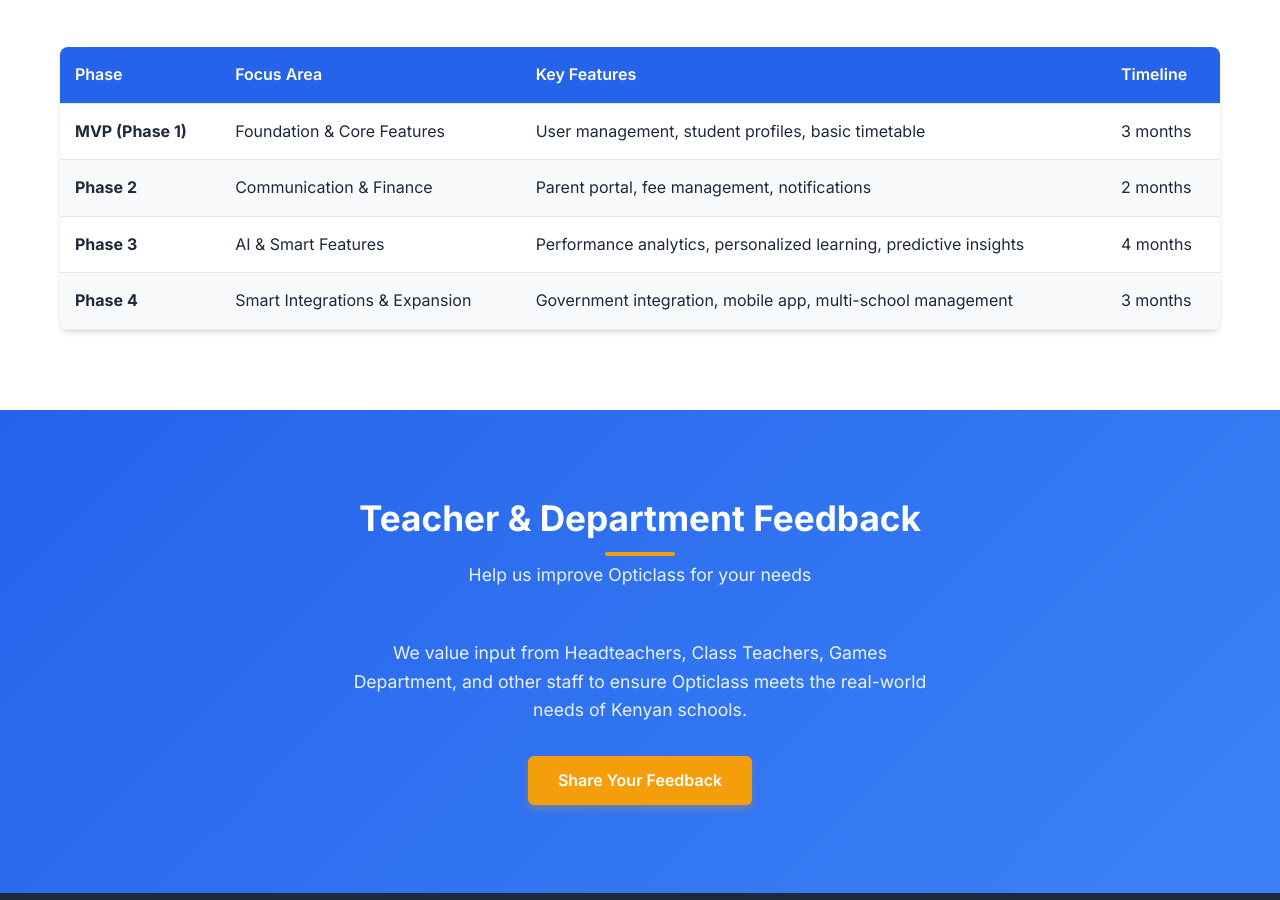
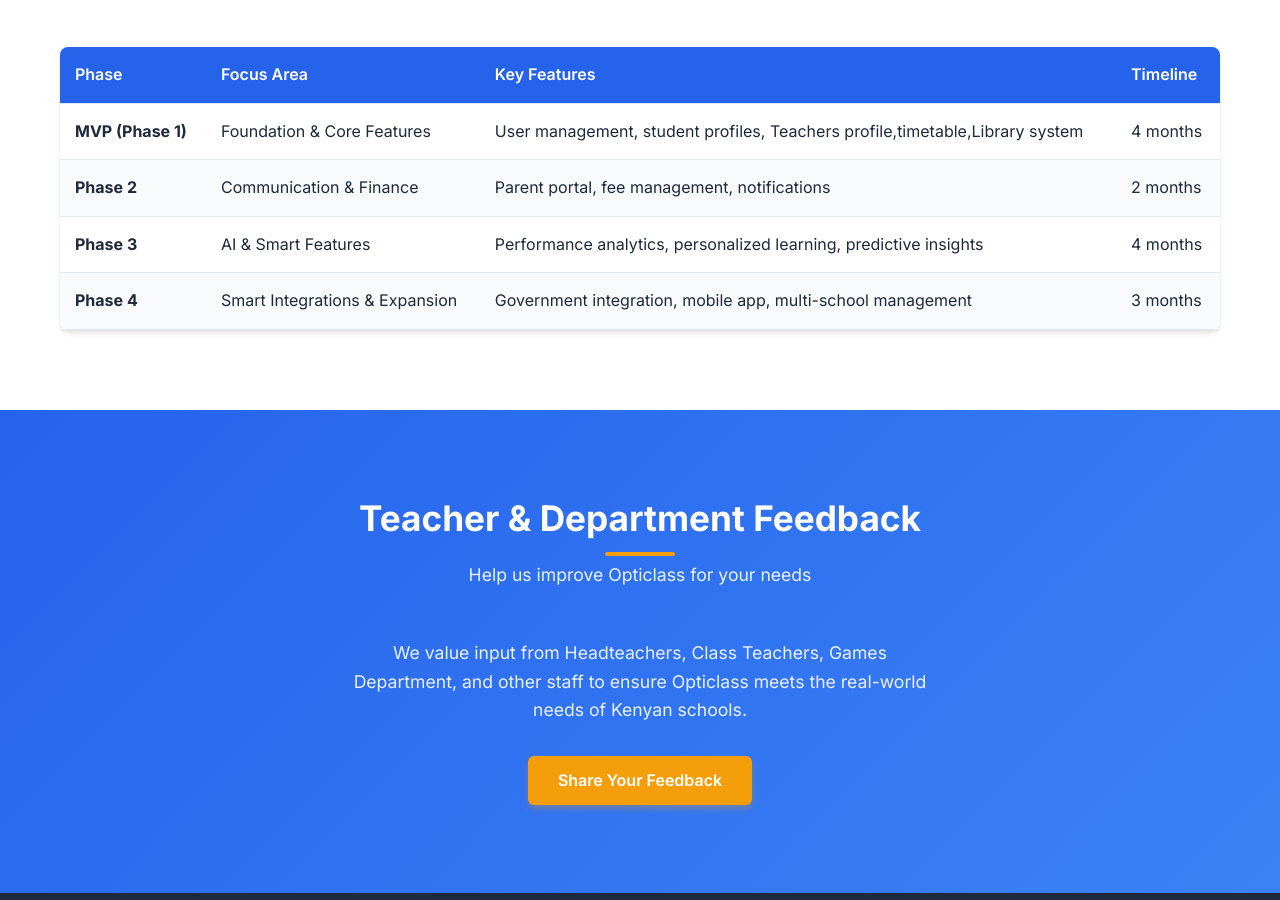
Before and after one commit to Ne-x-tr-on/Opticlass-cli, a plain HTML site: page index.html in a window 1280 px wide. Shown: the part 3228-4128 px from the top of the page. Drawn offline with Linux system fonts and the light colour scheme.

Commit message:
Opticlass Update

```diff
--- a/index.html
+++ b/index.html
@@ -777,8 +777,8 @@
                         <tr>
                             <td><strong>MVP (Phase 1)</strong></td>
                             <td>Foundation & Core Features</td>
-                            <td>User management, student profiles, basic timetable</td>
-                            <td>3 months</td>
+                            <td>User management, student profiles, Teachers profile,timetable,Library system</td>
+                            <td>4 months</td>
                         </tr>
                         <tr>
                             <td><strong>Phase 2</strong></td>
```
